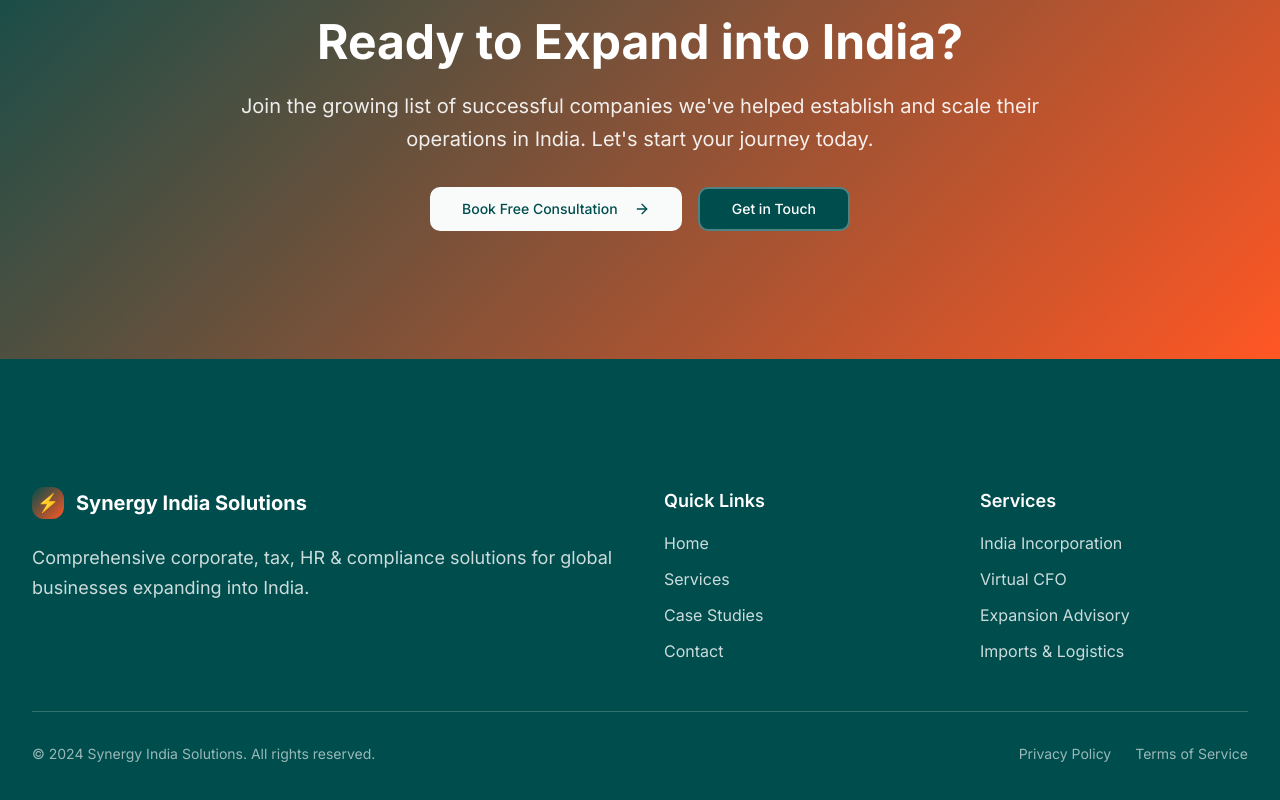
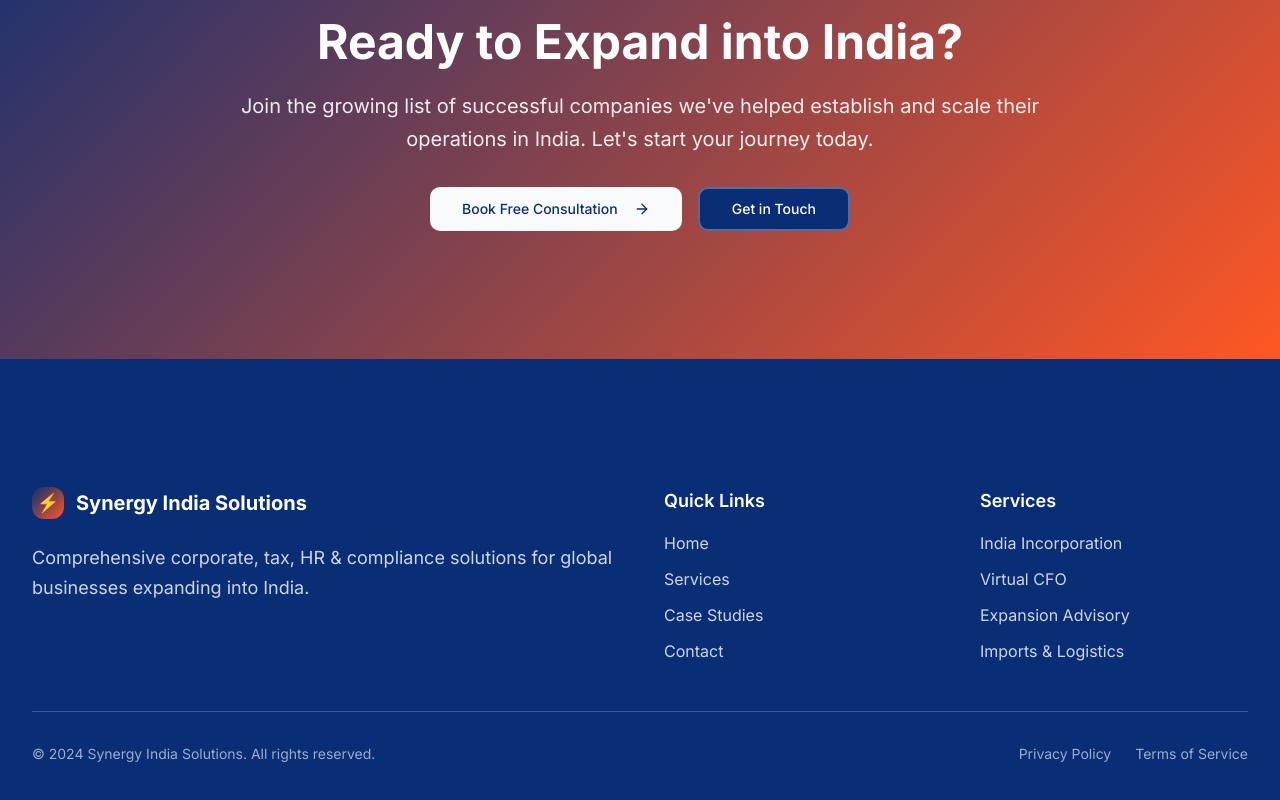
Before and after one commit to Synergy-trial/synergy-casecraft, a React (Vite) app: page / in a window 1280 px wide. Shown: the part 5783-6583 px from the top of the page. Built offline with nearby package versions, Linux system fonts and the light colour scheme.

Commit message:
Refactor: Change hero section colors

```diff
--- a/src/index.css
+++ b/src/index.css
@@ -7,43 +7,43 @@
 @layer base {
   :root {
     /* Core Brand Colors inspired by Acclime */
-    --primary: 180 100% 15%; /* Deep Teal - Primary */
+    --primary: 220 85% 25%; /* Navy Blue - Primary */
     --primary-foreground: 0 0% 100%;
     --primary-green: 14 100% 57%; /* Warm Orange - Accent */
-    --primary-light: 180 45% 65%; /* Light Teal - Secondary */
+    --primary-light: 220 60% 50%; /* Light Navy - Secondary */
 
     /* Text Colors */
-    --text-dark: 180 100% 15%; /* Deep Teal for text */
-    --foreground: 180 100% 15%;
+    --text-dark: 220 85% 25%; /* Navy Blue for text */
+    --foreground: 220 85% 25%;
     --text-light: 0 0% 100%;
     --text-gray: 220 9% 46%; /* #6B7280 */
     --muted-foreground: 220 9% 46%;
 
     /* Background Colors */
     --background: 0 0% 100%;
-    --bg-light: 180 20% 98%; /* Very light teal tint */
-    --footer-bg: 180 100% 15%; /* Deep Teal for footer */
+    --bg-light: 220 20% 98%; /* Very light navy tint */
+    --footer-bg: 220 85% 25%; /* Navy Blue for footer */
 
     /* UI Colors */
     --card: 0 0% 100%;
-    --card-foreground: 180 100% 15%;
+    --card-foreground: 220 85% 25%;
     --popover: 0 0% 100%;
-    --popover-foreground: 180 100% 15%;
-    --secondary: 180 20% 98%;
-    --secondary-foreground: 180 100% 15%;
-    --muted: 180 20% 98%;
+    --popover-foreground: 220 85% 25%;
+    --secondary: 220 20% 98%;
+    --secondary-foreground: 220 85% 25%;
+    --muted: 220 20% 98%;
     --accent: 14 100% 57%; /* Orange accent */
     --accent-foreground: 0 0% 100%;
-    --border: 180 15% 91%;
-    --input: 180 15% 91%;
-    --ring: 180 100% 15%;
+    --border: 220 15% 91%;
+    --input: 220 15% 91%;
+    --ring: 220 85% 25%;
     --destructive: 0 84% 60%;
     --destructive-foreground: 0 0% 100%;
 
     /* Gradients */
-    --gradient-primary: linear-gradient(135deg, hsl(180 100% 15%), hsl(14 100% 57%));
-    --gradient-hero: linear-gradient(135deg, hsl(180 100% 15%) 0%, hsl(14 100% 57%) 50%, hsl(180 45% 65%) 100%);
-    --gradient-subtle: linear-gradient(180deg, hsl(180 20% 98%) 0%, hsl(0 0% 100%) 100%);
+    --gradient-primary: linear-gradient(135deg, hsl(220 85% 25%), hsl(14 100% 57%));
+    --gradient-hero: linear-gradient(135deg, hsl(220 85% 25%) 0%, hsl(14 100% 57%) 50%, hsl(220 60% 50%) 100%);
+    --gradient-subtle: linear-gradient(180deg, hsl(220 20% 98%) 0%, hsl(0 0% 100%) 100%);
 
     /* Shadows */
     --shadow-sm: 0 1px 2px 0 rgba(0, 77, 77, 0.05);
@@ -75,14 +75,14 @@
   }
 
   .dark {
-    --background: 180 100% 15%; /* Deep teal dark theme */
+    --background: 220 85% 25%; /* Navy blue dark theme */
     --foreground: 0 0% 100%;
-    --card: 180 100% 15%;
+    --card: 220 85% 25%;
     --card-foreground: 0 0% 100%;
-    --popover: 180 100% 15%;
+    --popover: 220 85% 25%;
     --popover-foreground: 0 0% 100%;
-    --primary: 180 45% 65%; /* Light teal for dark theme */
-    --primary-foreground: 180 100% 15%;
+    --primary: 220 60% 50%; /* Light navy for dark theme */
+    --primary-foreground: 220 85% 25%;
     --secondary: 180 50% 25%;
     --secondary-foreground: 0 0% 100%;
     --muted: 180 50% 25%;
@@ -94,14 +94,14 @@
     --border: 180 50% 25%;
     --input: 180 50% 25%;
     --ring: 180 45% 65%;
-    --sidebar-background: 180 100% 15%;
+    --sidebar-background: 220 85% 25%;
     --sidebar-foreground: 0 0% 100%;
-    --sidebar-primary: 180 45% 65%;
-    --sidebar-primary-foreground: 180 100% 15%;
-    --sidebar-accent: 180 50% 25%;
+    --sidebar-primary: 220 60% 50%;
+    --sidebar-primary-foreground: 220 85% 25%;
+    --sidebar-accent: 220 50% 35%;
     --sidebar-accent-foreground: 0 0% 100%;
-    --sidebar-border: 180 50% 25%;
-    --sidebar-ring: 180 45% 65%;
+    --sidebar-border: 220 50% 35%;
+    --sidebar-ring: 220 60% 50%;
   }
 }
 
```
